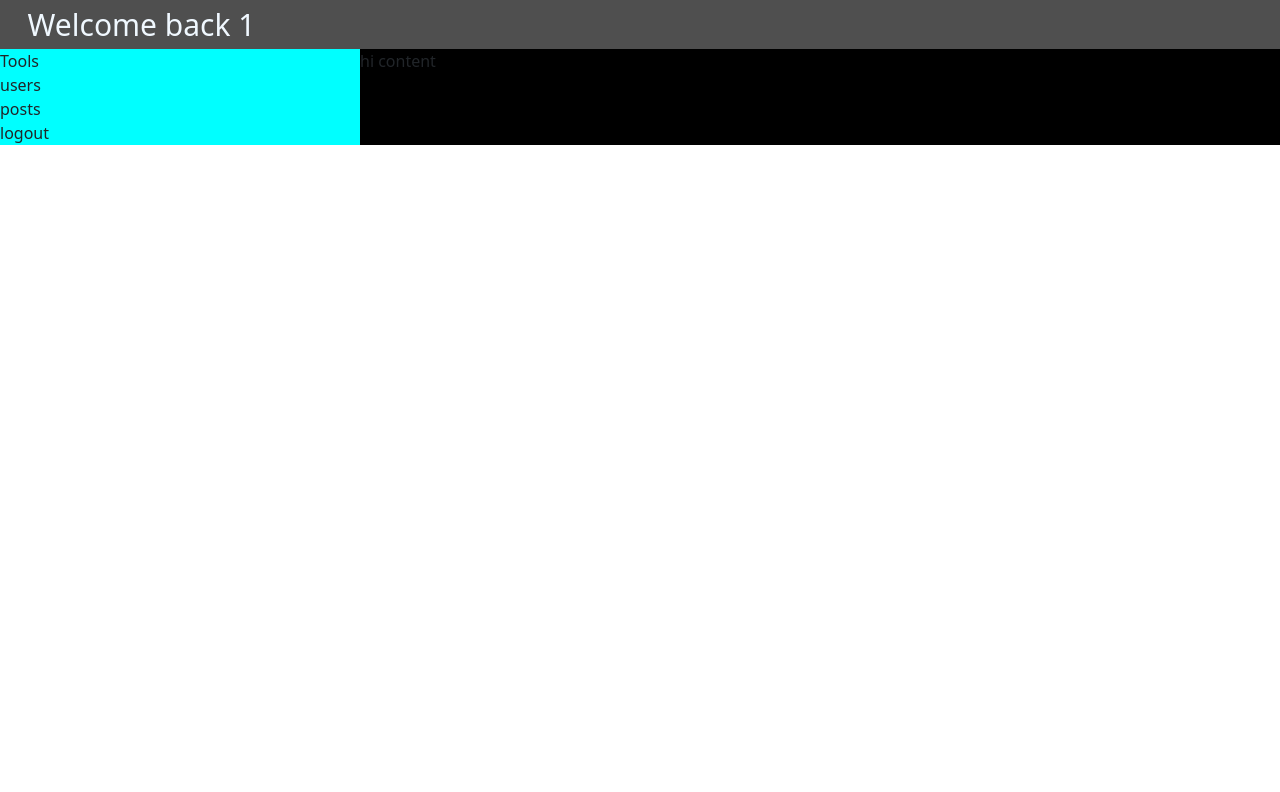
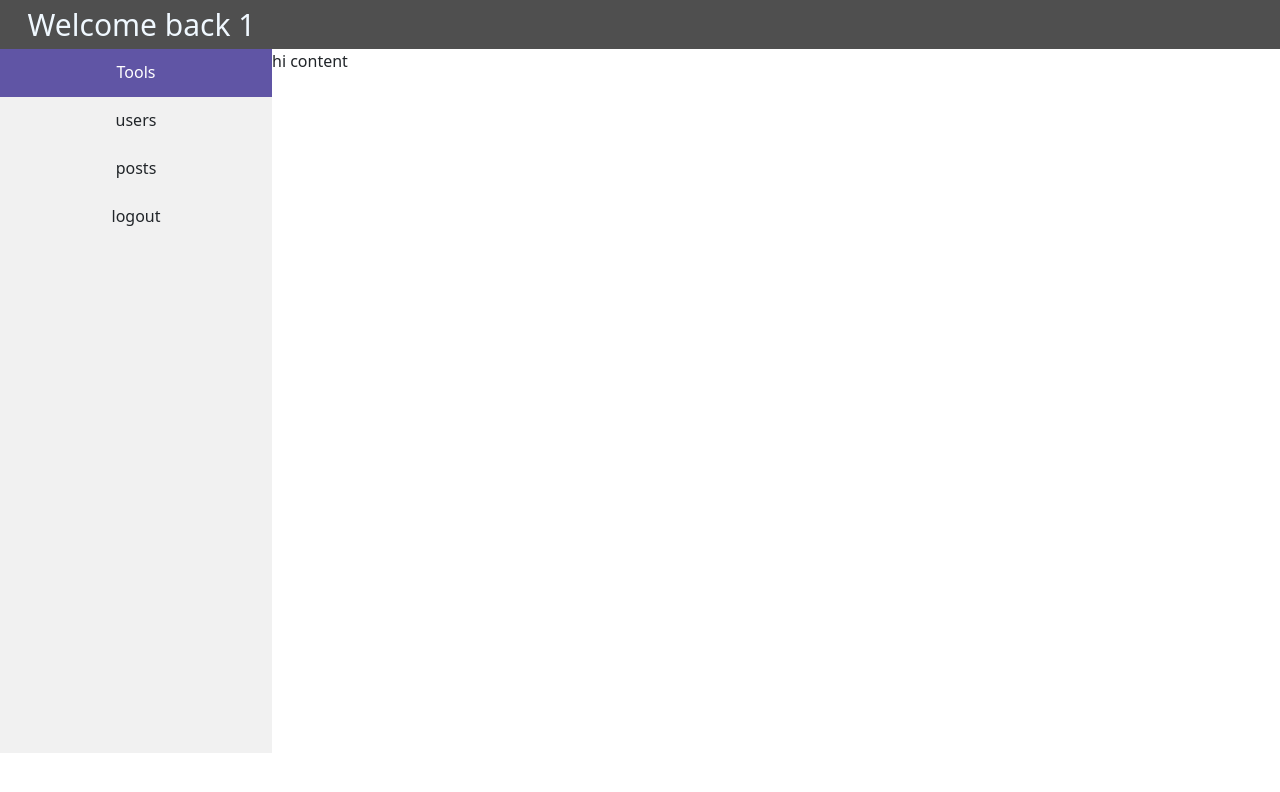
Before and after one commit to C5-shakirabugarbia/Tarjama_code_challenge, a React (Create React App) app in the folder frontend/: page /home/1/1 in a window 1280 px wide. Shown: the top 792 px of the page. Built offline with nearby package versions, Linux system fonts and the light colour scheme.

Commit message:
working on main page and  profile page

```diff
--- a/frontend/src/component/home/style.css
+++ b/frontend/src/component/home/style.css
@@ -8,12 +8,13 @@
     color: aliceblue;
     background-color: hsl(0, 0%, 31%);
     padding: 2px;
+    position: sticky;
 }
 .userName{
-    font-size: 30px;
-    margin-left: 2%;
-    cursor: pointer;
-    width: 37%;
+ font-size: 30px;
+  margin-left: 2%;
+ cursor: pointer;
+ width: 50%;
 }
 .sideBar{
     display: flex;
@@ -21,13 +22,30 @@
     flex-wrap: wrap
 }
 .sideBarlist{
-    flex: 1 0 17rem;
-    background-color: aqua;
+    flex: 0 1 17rem;
+    background-color: #f1f1f1;
+    min-height: 44rem;
 }
 .homecontent{
 
-    flex: 1 0 52rem;
+    flex: 1 0 75%;
 
-    background-color: black;
 
 }
+
+.sideBarlist li{
+    text-align: center;
+    height: 48px;
+
+    padding-top: 4%;
+
+}
+.sideBarlist li:hover{
+    background-color: #6055a5;
+    color: #fff
+
+}
+.firstList{
+    background-color: #6055a5;
+    color: #fff
+}
```
